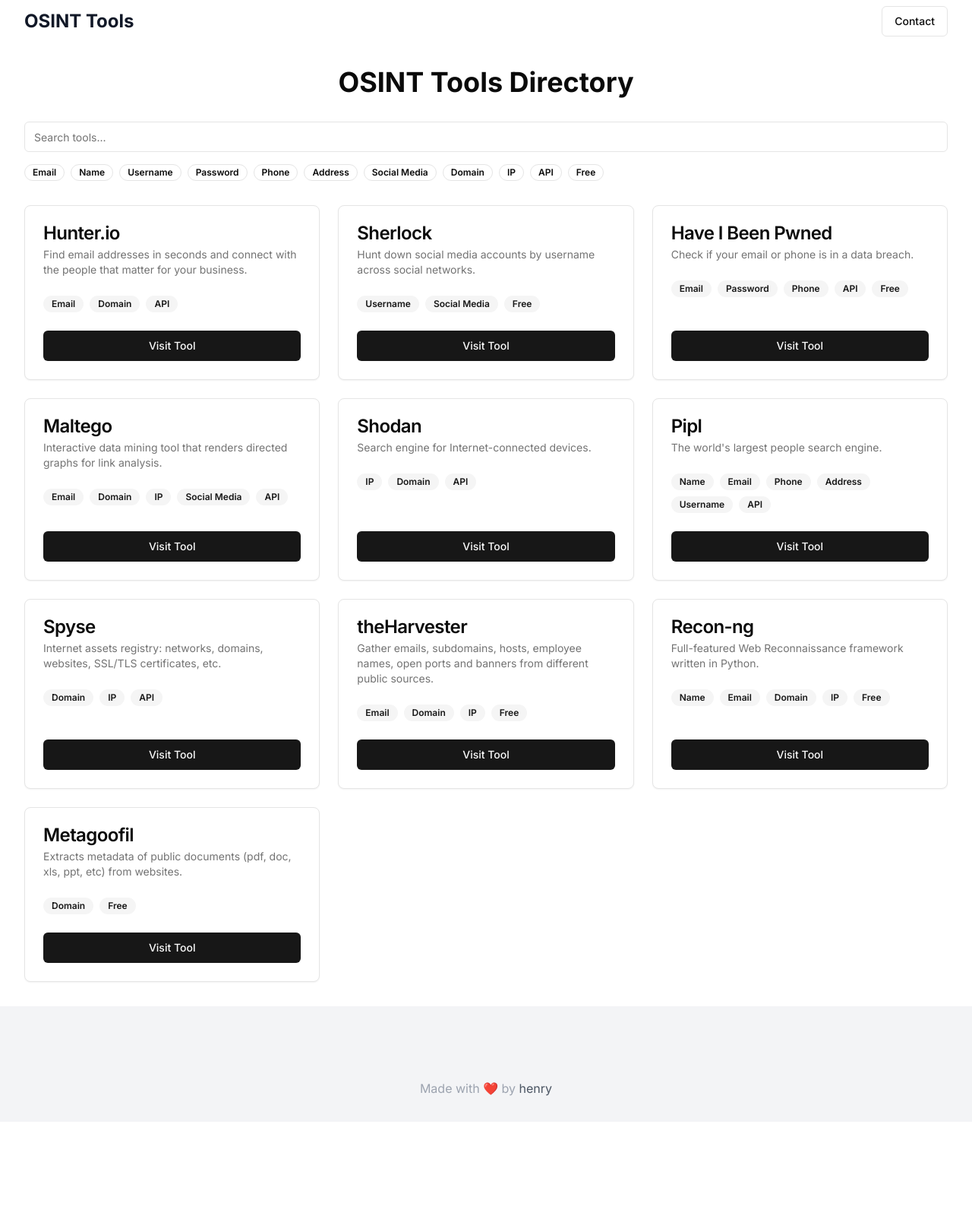
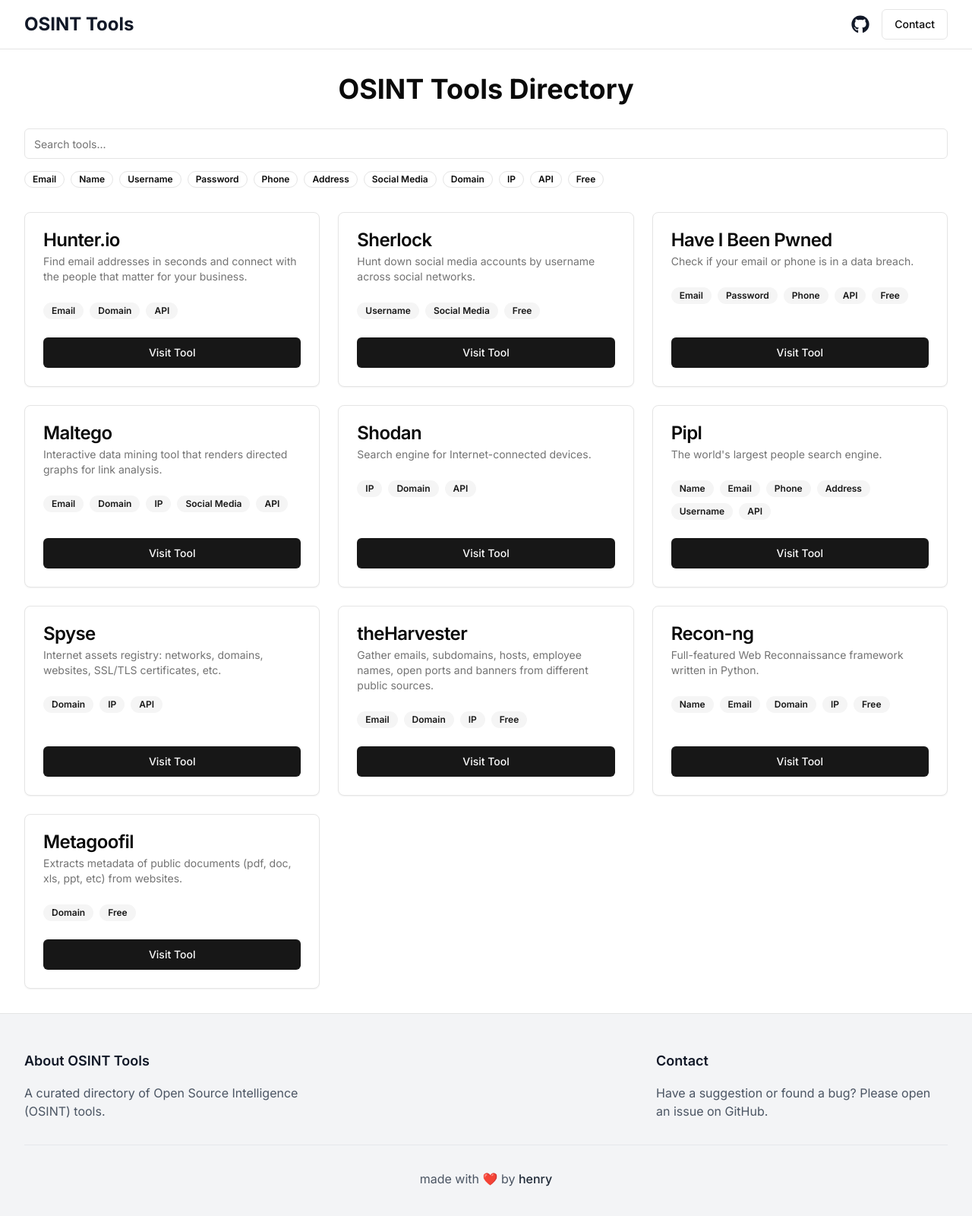
Before and after one commit to NoTrace-ai/osint-directory, a Next.js app: page / in a window 1280 px wide. Shown: the top 1600 px of the page at 76% size. Before the commit the page ends 1476 px from the top, so only its background shows below. Built offline with nearby package versions, Linux system fonts and the light colour scheme.

Commit message:
header and footer

```diff
--- a/components/footer.tsx
+++ b/components/footer.tsx
@@ -1,10 +1,35 @@
+import Link from 'next/link'
+
 export default function Footer() {
   return (
-    <footer className="bg-gray-100">
-      <div className="container mx-auto px-4 sm:px-6 lg:px-8 py-8">
-        <div className="mt-8 pt-8">
-          <p className="text-base text-gray-400 text-center">
-            Made with ❤️ by <a href="https://henr.ee" target="_blank" rel="noopener noreferrer" className="text-gray-600 hover:text-gray-900">henry</a>
+    <footer className="bg-gray-100 border-t">
+      <div className="container mx-auto px-4 sm:px-6 lg:px-8 py-12">
+        <div className="grid grid-cols-1 md:grid-cols-3 gap-8">
+          <div>
+            <h3 className="text-lg font-semibold text-gray-900 mb-4">About OSINT Tools</h3>
+            <p className="text-gray-600">
+              A curated directory of Open Source Intelligence (OSINT) tools.
+            </p>
+          </div>
+          <div />
+          <div>
+            <h3 className="text-lg font-semibold text-gray-900 mb-4">Contact</h3>
+            <p className="text-gray-600">
+              Have a suggestion or found a bug? Please open an issue on GitHub.
+            </p>
+          </div>
+        </div>
+        <div className="mt-8 pt-8 border-t border-gray-200">
+          <p className="text-center text-gray-600">
+            made with ❤️ by{' '}
+            <a
+              href="https://henr.ee"
+              target="_blank"
+              rel="noopener noreferrer"
+              className="text-gray-800 hover:text-gray-700 font-medium"
+            >
+              henry
+            </a>
           </p>
         </div>
       </div>
--- a/components/header.tsx
+++ b/components/header.tsx
@@ -1,16 +1,27 @@
 import Link from 'next/link'
 import { Button } from '@/components/ui/button'
+import { FaGithub } from 'react-icons/fa'
 
 export default function Header() {
   return (
-    <header>
+    <header className="border-b">
       <div className="container mx-auto px-4 sm:px-6 lg:px-8">
-        <div className="flex justify-between items-center py-2">
-          <Link href="/" className="text-2xl font-bold text-gray-900">
+        <div className="flex justify-between items-center h-16">
+          <Link href="/" className="text-2xl font-bold text-gray-900 hover:text-gray-700">
             OSINT Tools
           </Link>
           <nav>
-            <ul className="flex space-x-4">
+            <ul className="flex items-center space-x-4">
+              <li>
+                <a
+                  href="https://github.com/braindead-dev/osint-list"
+                  target="_blank"
+                  rel="noopener noreferrer"
+                  className="text-gray-900 hover:text-gray-700"
+                >
+                  <FaGithub className="w-6 h-6" />
+                </a>
+              </li>
               <li>
                 <Button variant="outline">Contact</Button>
               </li>
```
